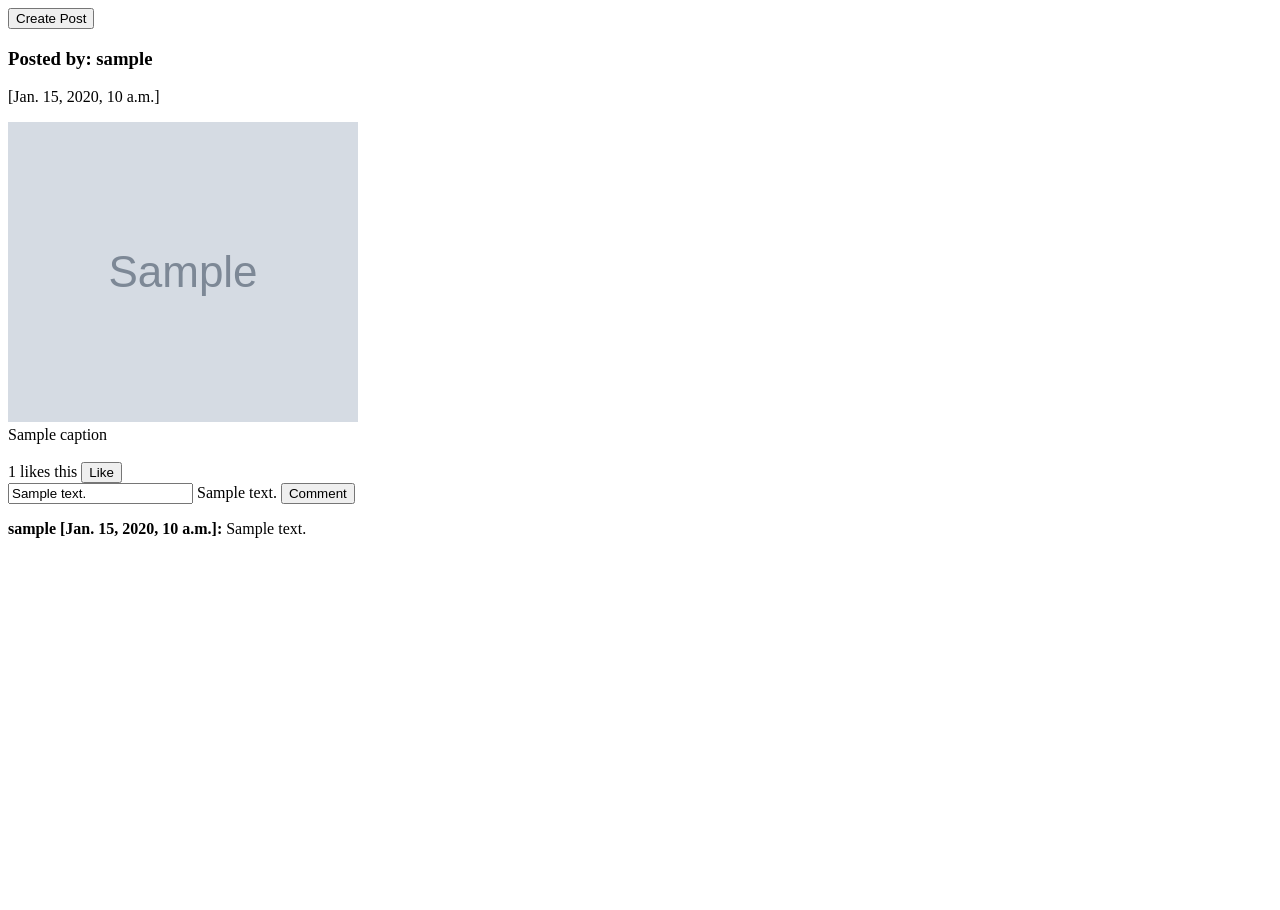
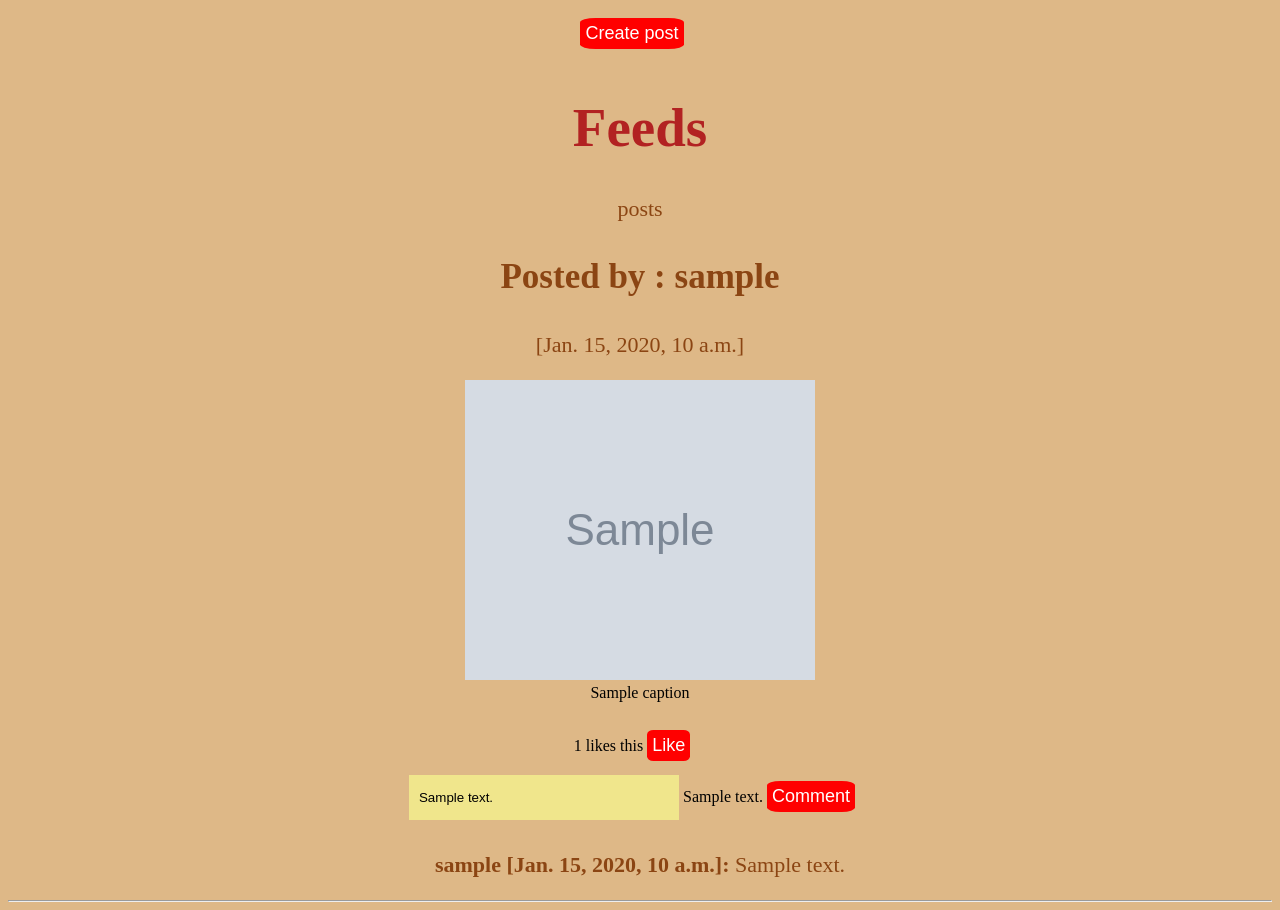
Before and after one commit to SrishtiChauhanS/insta_clone, a Django app: template Insta_Clone/myapp/templates/feed.html in a window 1280 px wide. Before the commit the page ends 538 px from the top, so only its background shows below. Run offline with Django 3.2, Linux system fonts and the light colour scheme; the template is opened without the code that fills it: most values are stand-ins (such as "Sample title", 1, 10 or a date in 2020); grey boxes marked "Sample" are stand-in pictures.

Commit message:
updated myapp

```diff
--- a/Insta_Clone/myapp/paralleldots.py
+++ b/Insta_Clone/myapp/paralleldots.py
@@ -1,5 +1,5 @@
-from paralleldots import set_api_key, sentiment
+from paralleldots import get_api_key, sentiment
 
-set_api_key('rijmLUn8FESsEHkWLQLvolUI1mjc7tDmaj8CucrApKg')
+get_api_key('rijmLUn8FESsEHkWLQLvolUI1mjc7tDmaj8CucrApKg')
 response = sentiment("GOOD")
 print response
--- a/Insta_Clone/myapp/templates/feed.html
+++ b/Insta_Clone/myapp/templates/feed.html
@@ -2,27 +2,69 @@
 <html lang="en">
 <head>
     <meta charset="UTF-8">
-    <title>Title</title>
+    <title>Feeds</title>
 </head>
+<style>
+    body {
+        text-align: center;
+        background: burlywood;
+        font-size: medium;
+
+    }
+    input[type="submit"] {
+
+           background: red;
+            color:white;
+            border: 0px;
+            font-size: smaller;
+            border-radius: 15%;
+            font-size: 18px;
+            padding: 5px;
+            margin-top: 10px;
+            margin-bottom: 10px;
+            margin-right: 16px;
+    }
+    input[type="text"] {
+            font-size: smaller;
+            width: 250px;
+            height: 25px;
+            background: khaki;
+            border: 0px;
+            padding: 10px 10px 10px 10px;
+            margin-bottom: 10px;
+    }
+        h1 {
+            color: firebrick;
+            font-size: 55px;
+        }
+        h3 {
+            color: saddlebrown;
+            font-size: 35px;
+    }
+        p {
+            font-size: 22px;
+             color: saddlebrown;
+     }
+</style>
 <body>
-    <form method="post" action="/post/">
-        {% csrf_token %}
-        <input type="submit" class="btn-default btn" value="Create Post">
-    </form>
-
-
-    {% for post in posts %}
-
-
-        <h3> Posted by: {{ post.user.username }} </h3>
-        <p>[{{ post.created_on }}]</p>
-        <img style="display:inline-block; width:350px; height:300px;"
+<form method="post"  action="/post/">
+        {% csrf_token%}
+       <input type="submit" class="btn-default btn"  value="Create post">
+</form>
+<h1>Feeds</h1>
+{% for post in posts %}
+<p>posts</p>
+<h3>
+    Posted by : {{post.user.username}}
+</h3>
+ <p>[{{ post.created_on }}]</p>
+<img style="display:inline-block; width:350px; height:300px;"
              src="{{ post.image_url }}" /><br>
         <span  style="display:inline-block;">{{ post.caption }}</span><br/><br/>
         <div style="display:inline-block">
             {{ post.like_count }} likes this
         </div>
-        <div style="display:inline-block">
+<div style="display:inline-block">
             <form method="POST" action="/like/">
               {% csrf_token %}
               <input type="hidden" name="post" value="{{ post.id }}" />
@@ -49,6 +91,7 @@
                 <p><b>{{ comment.user.username }} [{{ comment.created_on }}]:</b> {{ comment.comment_text }}</p>
             {% endfor %}
         </div>
+        <hr>
 
     {% endfor %}
 </body>
```
Also changed, not shown: Insta_Clone/myapp/config.py (added, +24 -0 lines), Insta_Clone/myapp/forms.py (+7 -5 lines), Insta_Clone/myapp/templates/login.html (+86 -11 lines), Insta_Clone/myapp/wsgi.py (added, +16 -0 lines), 4 other files.
